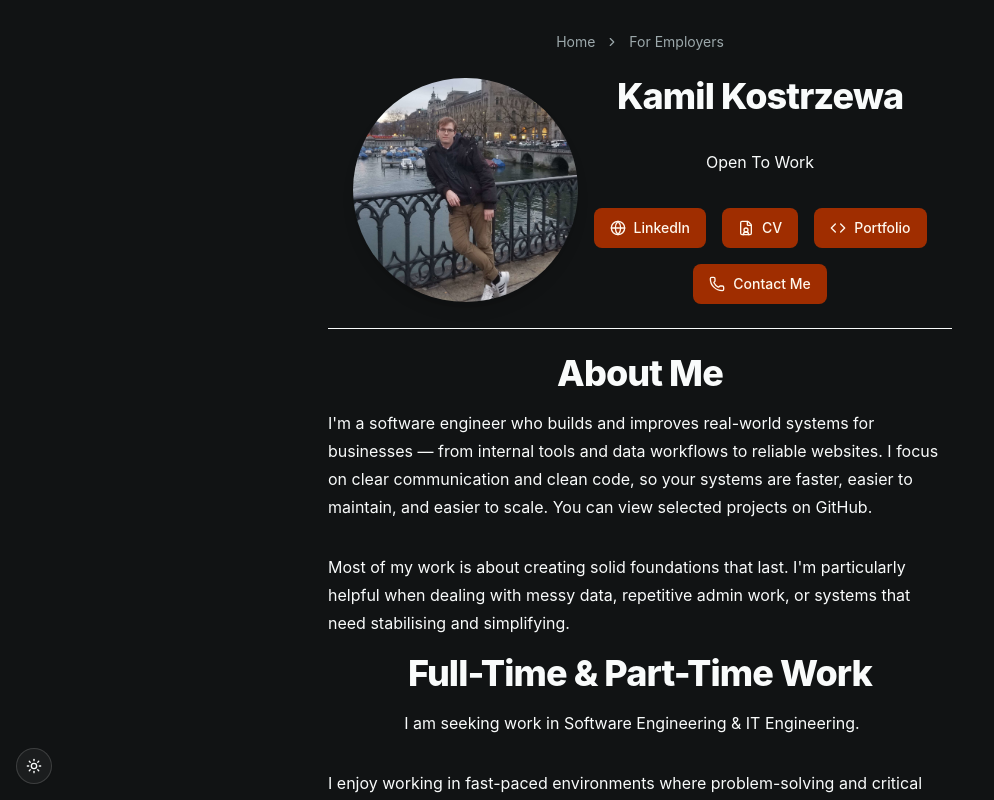
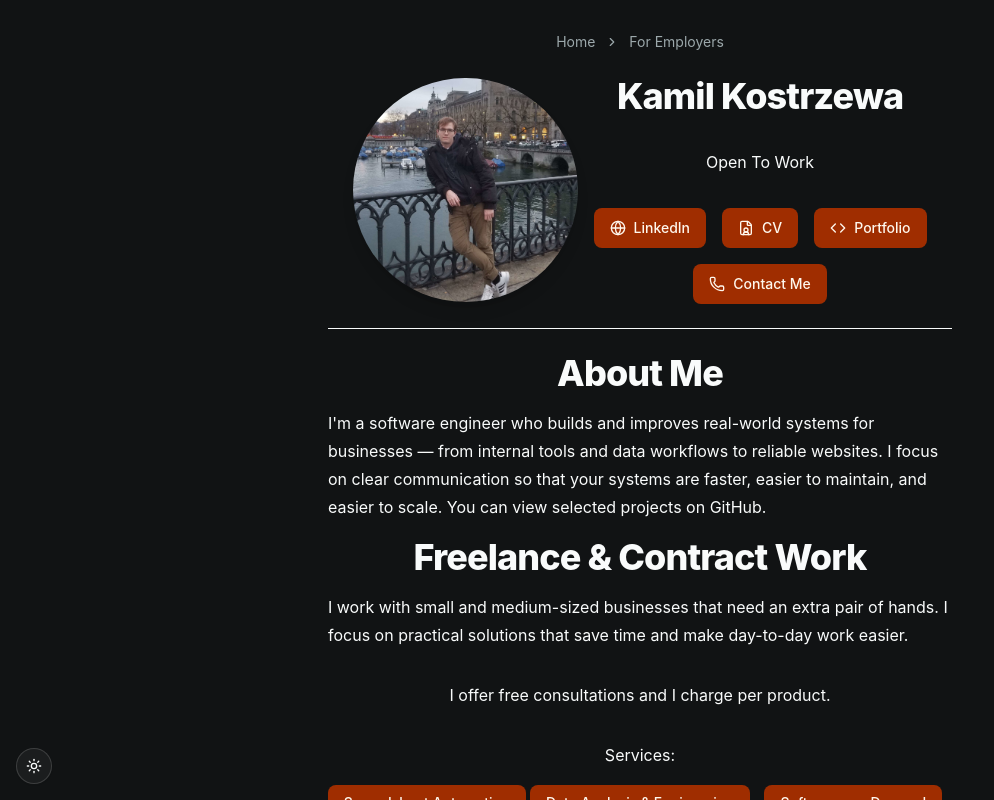
Before and after one commit to K0Stek122/portfolio-page, a React (Vite) app: page /employers in a window 1280 px wide. Shown: the whole page, without its empty margins (0-994 px from the left). Built offline with nearby package versions, Linux system fonts and the light colour scheme.

Commit message:
Added service butons.
Signed-off-by: K0Stek122 <kamilianos3@gmail.com>

```diff
--- a/src/components/ui/button.tsx
+++ b/src/components/ui/button.tsx
@@ -5,7 +5,7 @@ import { Slot } from "radix-ui"
 import { cn } from "../../lib/utils"
 
 const buttonVariants = cva(
-  "inline-flex items-center justify-center gap-2 whitespace-nowrap rounded-md text-sm font-medium transition-all disabled:pointer-events-none disabled:opacity-50 [&_svg]:pointer-events-none [&_svg:not([class*='size-'])]:size-4 shrink-0 [&_svg]:shrink-0 outline-none focus-visible:border-ring focus-visible:ring-ring/50 focus-visible:ring-[3px] aria-invalid:ring-destructive/20 dark:aria-invalid:ring-destructive/40 aria-invalid:border-destructive",
+  "inline-flex items-center justify-center gap-2 whitespace-nowrap rounded-md text-sm font-medium transition-all disabled:pointer-events-none disabled:opacity-50 [&_svg]:pointer-events-none [&_svg:not([class*='size-'])]:size-4 shrink-0 [&_svg]:shrink-0 outline-none focus-visible:border-ring focus-visible:ring-ring/50 focus-visible:ring-[3px] aria-invalid:ring-destructive/20 dark:aria-invalid:ring-destructive/40 aria-invalid:border-destructive transition-transform duration-200 hover:scale-110 hover:cursor-pointer animate-fadeInUp",
   {
     variants: {
       variant: {
--- a/src/pages/employers.tsx
+++ b/src/pages/employers.tsx
@@ -23,7 +23,6 @@ interface EmployersPageProps {
 
 const EmployersPage: React.FC<EmployersPageProps> = () => {
     const navigate = useNavigate();
-    const buttonStyles = "transition-transform duration-200 hover:scale-110 hover:cursor-pointer animate-fadeInUp";
 
     const handleExternalLink = (url: string) => {
         window.open(url, '_blank');
@@ -62,7 +61,6 @@ const EmployersPage: React.FC<EmployersPageProps> = () => {
                         <Button
                             variant="default"
                             size="lg"
-                            className={buttonStyles}
                             onClick={() => handleExternalLink("https://www.linkedin.com/in/kamil-kostek/")}>
                                 <Globe data-icon="inline-start" />
                                 LinkedIn
@@ -71,7 +69,6 @@ const EmployersPage: React.FC<EmployersPageProps> = () => {
                         <Button
                             variant="default"
                             size="lg"
-                            className={buttonStyles}
                             onClick={() => handleExternalLink("https://docs.google.com/document/d/1q6EBuYkSe4tXu3gUG89antRiKxH-XCKnsW3TovMqB9w/edit?usp=drive_link")}
                             >
                                 <FileUser data-icon="inline-start" />
@@ -81,7 +78,6 @@ const EmployersPage: React.FC<EmployersPageProps> = () => {
                         <Button
                             variant="default"
                             size="lg"
-                            className={buttonStyles}
                             onClick={() => navigate('/employers/portfolio')}
                             >
                                 <Code data-icon="inline-start" />
@@ -91,7 +87,7 @@ const EmployersPage: React.FC<EmployersPageProps> = () => {
 
                     <AlertDialog>
                         <AlertDialogTrigger asChild>
-                            <Button variant="default" size="lg" className={buttonStyles}>
+                            <Button variant="default" size="lg">
                                 <Phone data-icon="inline-start" />
                                 Contact Me
                             </Button>
@@ -119,45 +115,27 @@ const EmployersPage: React.FC<EmployersPageProps> = () => {
                 <H1>About Me</H1>
                 <P>
                     I'm a software engineer who builds and improves real-world systems for businesses — from internal tools and data workflows to reliable websites.
-                    I focus on clear communication and clean code, so your systems are faster, easier to maintain, and easier to scale. You can view selected projects on GitHub.
-                </P>
-                <P>
-                    Most of my work is about creating solid foundations that last.
-                    I'm particularly helpful when dealing with messy data, repetitive admin work, or systems that need stabilising and simplifying.
-                </P>
-
-                <H1>Full-Time & Part-Time Work</H1>
-                <P className="mr-4">
-                    I am seeking work in Software Engineering & IT Engineering.
-                </P>
-                <P>
-                    I enjoy working in fast-paced environments where problem-solving and critical thinking are key.
-                    I deliver cost and time savings by thinking outside the box and coming up with solutions.
-                    Please take a look at my CV and contact me if you're an employer looking for a disciplined and an eager to learn individual.
+                    I focus on clear communication so that your systems are faster, easier to maintain, and easier to scale. You can view selected projects on GitHub.
                 </P>
 
                 <H1>Freelance & Contract Work</H1>
                 <P>
-                    I work with small and medium-sized businesses, startups, and teams that need an extra pair of hands for short-term projects or ongoing improvements.
-                    Whether you're fixing an existing system or building something new, I focus on practical solutions that save time and make day-to-day work easier.
+                    I work with small and medium-sized businesses that need an extra pair of hands.
+                    I focus on practical solutions that save time and make day-to-day work easier.
                 </P>
 
                 <P>
-                    How I Can Help:
+                    I offer free consultations and I charge per product.
                 </P>
 
-                <ul className="ml-6 list-disc mt-2 text-foreground">
-                    <li className="mb-2">Data & reporting tools — spreadsheets, dashboards, automation to cut down manual work.</li>
-                    <li className="mb-2">Application improvements — refactoring, documentation, performance tuning, and CI/CD setup.</li>
-                    <li className="mb-2">Internal tools — Small custom apps for bookkeeping, operations, or team workflows.</li>
-                    <li className="mb-6">Website & web apps — clean, maintainable sites built to last.</li>
-                </ul>
+                <P>Services: </P>
 
-                <P>
-                    I offer free consultations and clear, fixed pricing. If you're not sure whether your problem fits, feel free to reach out — I'm always happy to chat and see how I can help.
-                </P>
-
-                <P><b>Available for freelance projects and open to full-time opportunities.</b></P>
+                <div className="animate-fadeInUp grid grid-cols-1 md:grid-cols-3 justify-items-center items-center gap-4 w-full max-w-full h-full">
+                    <Button>Spreadsheet Automation</Button>
+                    <Button>Data Analysis & Engineering</Button>
+                    <Button>Software-on-Demand</Button>
+                    <Button className="md:col-span-3">Website Development</Button>
+                </div>
             </div>
         </div>
     );
```
